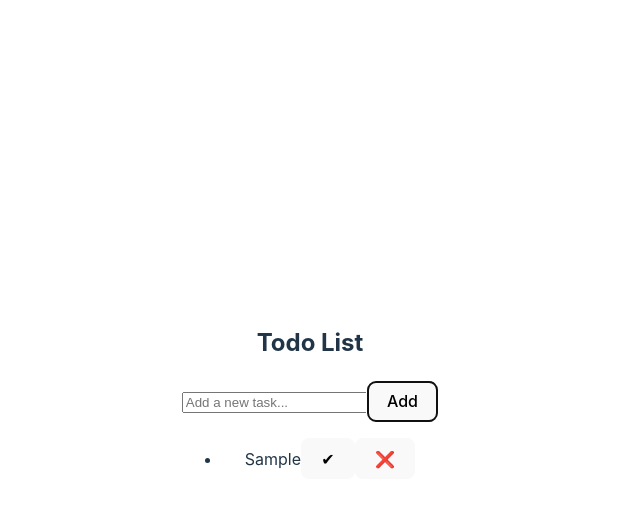
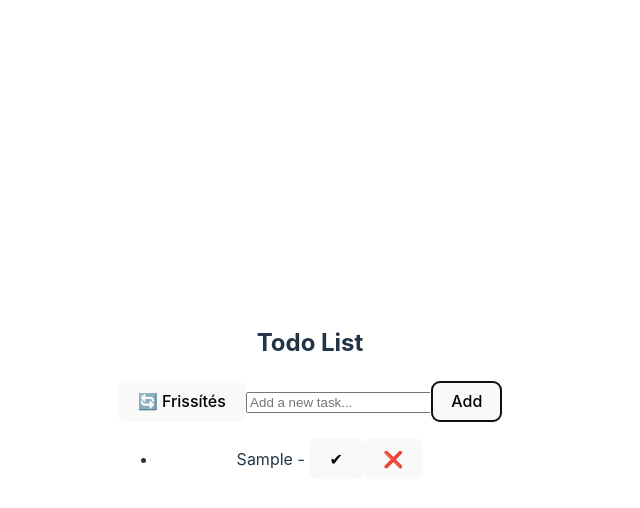
Before and after one commit to ifjuszalaimihaly/todoapp, a React (Vite) app in the folder frontend/: page / in a window 1280 px wide. Both pictures are taken after typing "Sample" into the empty fields and a click on the button "Add". Shown: the top 508 px of the page, without its empty margins (330-970 px from the left). Built offline with nearby package versions, Linux system fonts and the light colour scheme; no server answers.

Commit message:
can fetch todos from API

```diff
--- a/frontend/package.json
+++ b/frontend/package.json
@@ -11,6 +11,7 @@
     "watch": "tsc && vite build --watch"
   },
   "dependencies": {
+    "axios": "^1.7.9",
     "react": "^19.0.0",
     "react-dom": "^19.0.0"
   },
--- a/frontend/src/components/TodoList.tsx
+++ b/frontend/src/components/TodoList.tsx
@@ -1,8 +1,10 @@
-import { useState } from "react";
+import { useState, useEffect } from "react";
+import axios from "axios";
 
 interface TodoItem {
   id: number;
-  text: string;
+  title: string;
+  dueDate: string;
   completed: boolean;
 }
 
@@ -10,12 +12,29 @@ function TodoList() {
   const [todos, setTodos] = useState<TodoItem[]>([]);
   const [newTodo, setNewTodo] = useState("");
 
+  // TODO-k lekérése az API-ról
+  const fetchTodos = async () => {
+    try {
+      const response = await axios.get<TodoItem[]>("http://127.0.0.1:88/todos");
+      console.log(response);
+      setTodos(response.data);
+    } catch (error) {
+      console.error("Hiba történt a TODO-k lekérése közben:", error);
+    }
+  };
+
+  // useEffect, hogy az adatok betöltődjenek a komponens indulásakor
+  useEffect(() => {
+    fetchTodos();
+  }, []);
+
   const addTodo = () => {
     if (newTodo.trim() === "") return;
 
     const newTask: TodoItem = {
       id: Date.now(),
-      text: newTodo,
+      title: newTodo,
+      dueDate: "",
       completed: false,
     };
 
@@ -24,18 +43,21 @@ function TodoList() {
   };
 
   const toggleTodo = (id: number) => {
-    setTodos(todos.map(todo =>
-      todo.id === id ? { ...todo, completed: !todo.completed } : todo
-    ));
+    setTodos(
+      todos.map((todo) =>
+        todo.id === id ? { ...todo, completed: !todo.completed } : todo
+      )
+    );
   };
 
   const removeTodo = (id: number) => {
-    setTodos(todos.filter(todo => todo.id !== id));
+    setTodos(todos.filter((todo) => todo.id !== id));
   };
 
   return (
     <div>
       <h2>Todo List</h2>
+      <button onClick={fetchTodos}>🔄 Frissítés</button>
       <input
         type="text"
         value={newTodo}
@@ -44,9 +66,12 @@ function TodoList() {
       />
       <button onClick={addTodo}>Add</button>
       <ul>
-        {todos.map(todo => (
-          <li key={todo.id} style={{ textDecoration: todo.completed ? "line-through" : "none" }}>
-            {todo.text}
+        {todos.map((todo) => (
+          <li
+            key={todo.id}
+            style={{ textDecoration: todo.completed ? "line-through" : "none" }}
+          >
+            {todo.title} - {todo.dueDate}
             <button onClick={() => toggleTodo(todo.id)}>✔</button>
             <button onClick={() => removeTodo(todo.id)}>❌</button>
           </li>
@@ -54,5 +79,6 @@ function TodoList() {
       </ul>
     </div>
   );
-};
+}
+
 export default TodoList;
```
Also changed, not shown: 2 other files (tests, documents, lock files or other folders).
